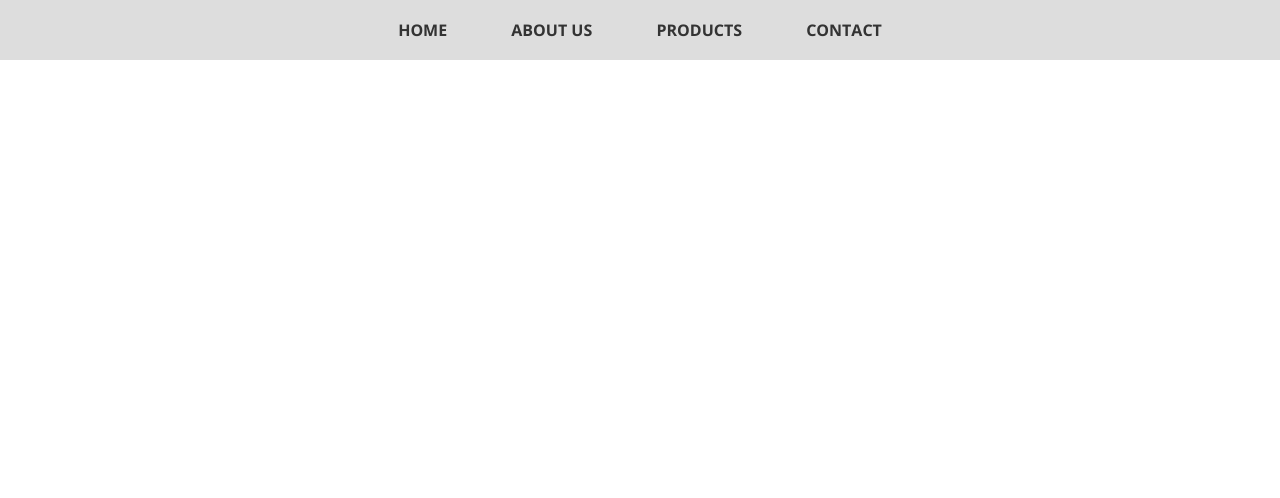
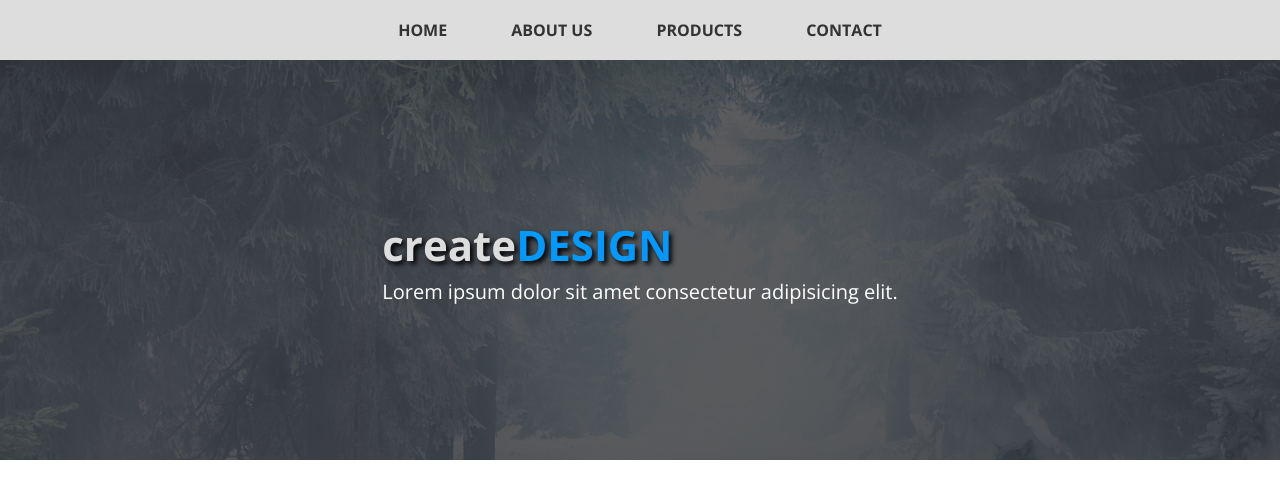
Before and after one commit to gabatk/Responsive-website-project, a plain HTML site: page index.html in a window 1280 px wide. Drawn offline with nearby package versions, Linux system fonts and the light colour scheme.

Commit message:
Header part added, CSS styles implemented.

```diff
--- a/css/style.css
+++ b/css/style.css
@@ -8,17 +8,44 @@ body {
     font-family: 'Open Sans', sans-serif;
 }
 
+.wrapper {
+    margin: 0 auto;
+    width: 100%;
+    max-width: 1200px;
+}
+
+.hero-bg {
+    position: absolute;
+    width: 100%;
+    height: 100%;
+    background-color: rgba(51, 51, 53, 0.8);
+
+}
+
+.hero-text {
+    position: absolute;
+    top: 50%;
+    left: 50%;
+    transform: translate(-50%, -50%);
+    color: white;
+}
+
+.hero-text h1 {
+    margin-bottom: 5px;
+    text-shadow: 3px 3px 5px #000;
+    color: #ddd;
+}
+
+.hero-text span {
+    text-transform: uppercase;
+    color: #09f;
+}
+
 nav {
     height: 60px;
     line-height: 60px;
     background-color: #ddd;
     text-align: center;
-}
-
-.wrapper {
-    margin: 0 auto;
-    width: 100%;
-    max-width: 1200px;
 }
 
 .burger-icon {
@@ -35,6 +62,16 @@ nav {
 .nav-items {
     display: none;
 }
+
+.header {
+    position: relative;
+    height: 330px;
+    background-image: url('../img/hero-small.jpg');
+    background-size: cover;
+    background-position: center;
+}
+
+
 
 @media (min-width: 768px) {
     .burger-icon {
@@ -57,4 +94,28 @@ nav {
     .nav-items a:hover {
         color: #09f;
     }
+
+    .header {
+        position: relative;
+        height: 400px;
+        background-image: url('../img/hero-big.jpg');
+    }
+
+    .hero-text h1 {
+        font-size: 36px;
+    }
+
+    .hero-text p {
+        font-size: 18px;
+    }
 }
+
+@media (min-width: 1200px) {
+    .hero-text h1 {
+        font-size: 42px;
+    }
+
+    .hero-text p {
+        font-size: 20px;
+    }
+}
--- a/index.html
+++ b/index.html
@@ -39,7 +39,13 @@
 				</div>
 			</div>
 		</nav>
-		<header></header>
+		<header class="header">
+			<div class="hero-bg"></div>
+			<div class="hero-text">
+				<h1>create<span>design</span></h1>
+				<p>Lorem ipsum dolor sit amet consectetur adipisicing elit.</p>
+			</div>
+		</header>
 		<main></main>
 		<footer></footer>
 	</body>
```
Also changed, not shown: img/hero-big.jpg (added), img/hero-small.jpg (added).
